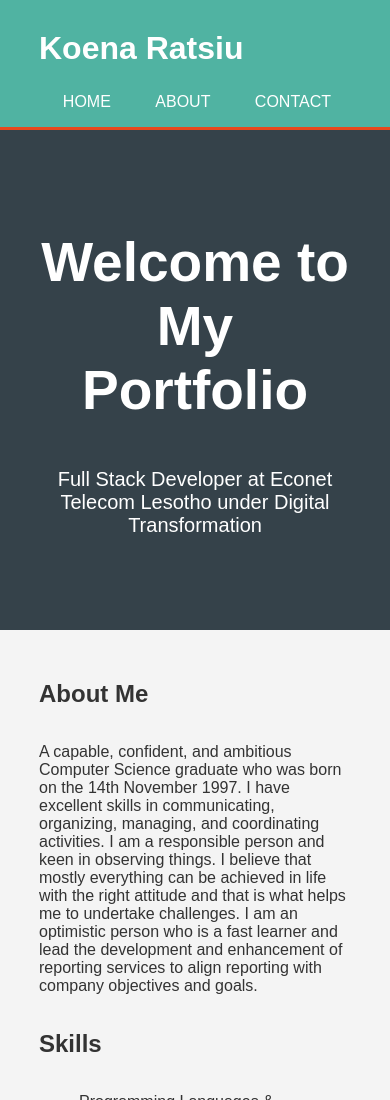
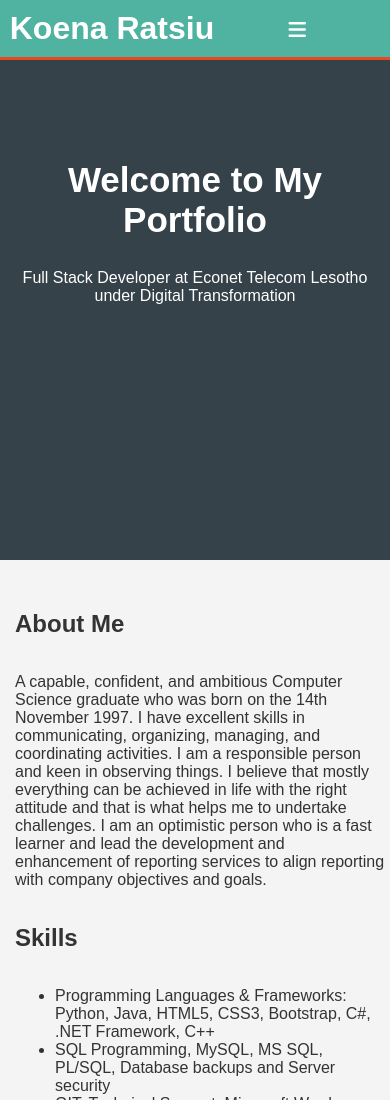
Before and after one commit to koenaisaac/koenaisaac.github.io, a plain HTML site: page index.html in a window 390 px wide. Shown: the top 1100 px of the page. Drawn offline with Linux system fonts and the light colour scheme.

Commit message:
Make portfolio responsive and add hamburger menu

```diff
--- a/index.html
+++ b/index.html
@@ -21,8 +21,7 @@
         header {
             background: #50b3a2;
             color: #fff;
-            padding-top: 30px;
-            min-height: 70px;
+            padding: 10px 0;
             border-bottom: #e8491d 3px solid;
         }
         header a {
@@ -37,7 +36,7 @@
         }
         header li {
             display: inline;
-            padding: 0 20px 0 20px;
+            padding: 0 20px;
         }
         header #branding {
             float: left;
@@ -94,6 +93,41 @@
         .contact-info i {
             margin-right: 10px;
         }
+
+        /* Media Queries */
+        @media (max-width: 768px) {
+            .container {
+                width: 95%;
+            }
+            header nav {
+                float: none;
+                text-align: center;
+            }
+            header nav ul {
+                display: none;
+            }
+            header nav ul.active {
+                display: block;
+            }
+            header nav ul li {
+                display: block;
+                padding: 10px 0;
+            }
+            header #menu-icon {
+                display: inline-block;
+                cursor: pointer;
+                font-size: 20px;
+            }
+        }
+
+        @media (max-width: 500px) {
+            #showcase h1 {
+                font-size: 35px;
+            }
+            #showcase p {
+                font-size: 16px;
+            }
+        }
     </style>
 </head>
 <body>
@@ -103,6 +137,7 @@
                 <h1>Koena Ratsiu</h1>
             </div>
             <nav>
+                <span id="menu-icon" class="fas fa-bars"></span>
                 <ul>
                     <li><a href="#home">Home</a></li>
                     <li><a href="#about">About</a></li>
@@ -160,5 +195,14 @@
     <footer class="footer" id="contact">
         <p>Koena Ratsiu | <a href="mailto:koenaa4@gmail.com"><i class="fas fa-envelope"></i></a> | <a href="https://linkedin.com/in/koena-ratsiu-a78645238"><i class="fab fa-linkedin"></i></a></p>
     </footer>
+
+    <script>
+        const menuIcon = document.getElementById('menu-icon');
+        const navUl = document.querySelector('header nav ul');
+
+        menuIcon.addEventListener('click', () => {
+            navUl.classList.toggle('active');
+        });
+    </script>
 </body>
 </html>
```
